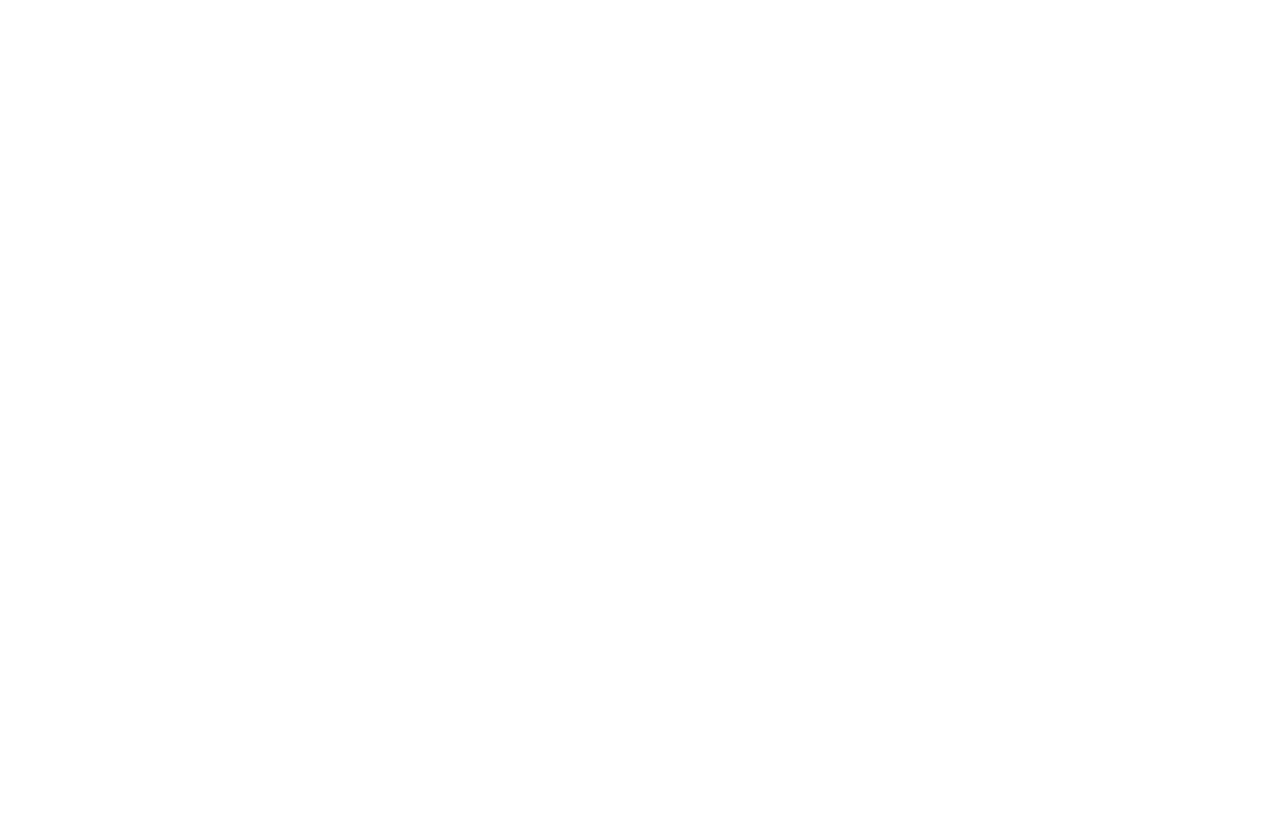
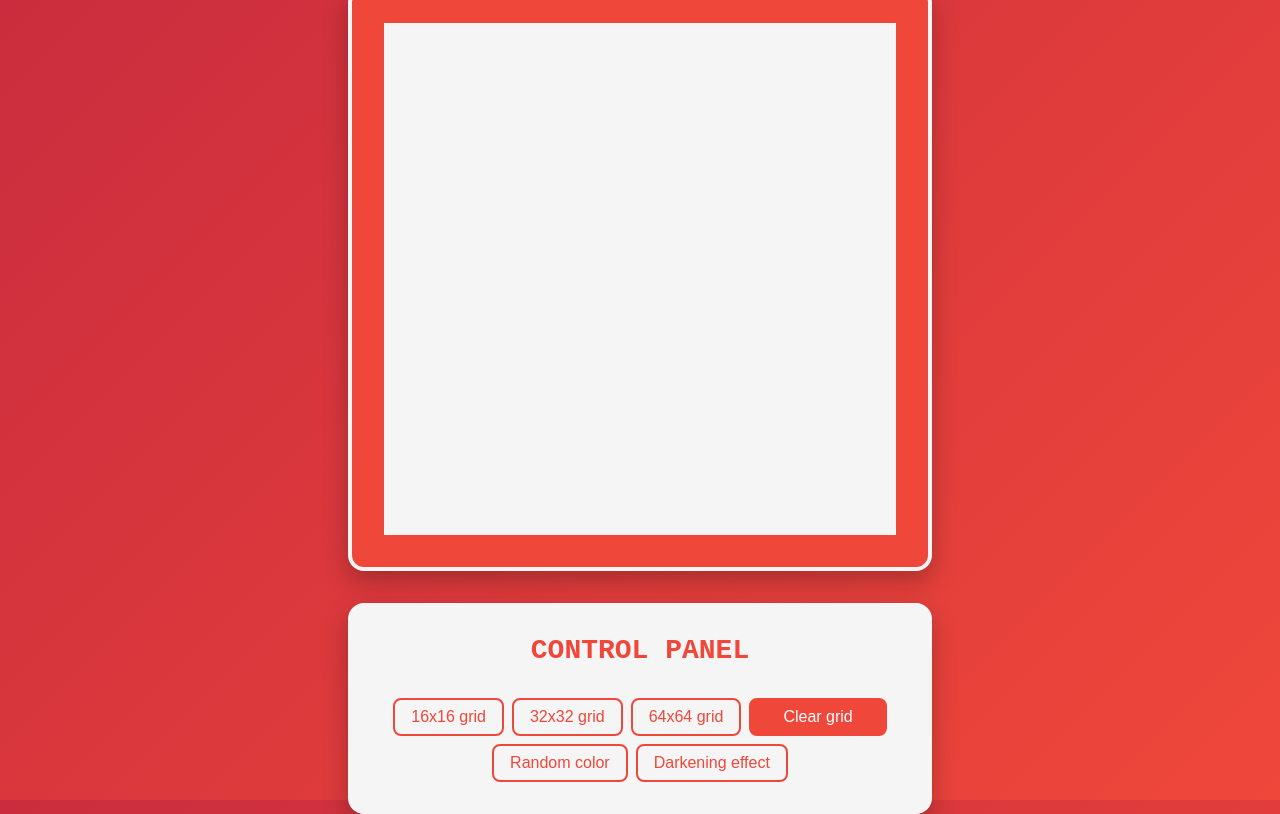
Before and after one commit to epunksandr/etch-a-sketch, a plain HTML site: page index.html in a window 1280 px wide. Drawn offline with Linux system fonts and the light colour scheme.

Commit message:
implement board and drawing

```diff
--- a/index.html
+++ b/index.html
@@ -1,15 +1,42 @@
 <!DOCTYPE html>
 <html lang="en">
+
 <head>
     <meta charset="UTF-8">
-    <meta name="viewport" content="width=device-width, initial-scale=1.0">
+    <meta name="viewport" content="width=device-width, initial-scale=.0">
     <script src="script.js" defer></script>
     <link rel="stylesheet" href="styles.css">
     <title>Etch a Sketch</title>
 </head>
+
 <body>
 
+    <div class="container">
+        <div class="board">
+            <div class="grid"></div>
+        </div>
+
+        <div class="control-panel">
+            <h3>CONTROL PANEL</h3>
+            <div class="buttons">
+                <div class="options">
+                    <button value="16">16x16 grid</button>
+                    <button value="32">32x32 grid</button>
+                    <button value="64">64x64 grid</button>
+                </div>
+                <button id="clearBtn">Clear grid</button>
+            </div>
+            <div class="buttons">
+                <button>Random color</button>
+                <button>Darkening effect</button>
+            </div>
+
+        </div>
+
+
+    </div>
 
 
 </body>
+
 </html>
--- a/script.js
+++ b/script.js
@@ -0,0 +1,62 @@
+const grid = document.querySelector(".grid");
+const buttons = document.querySelectorAll(".options button");
+const clearButton = document.querySelector("#clearBtn");
+
+const gridOptions = [
+    {
+        option: 16,
+        width: "32px",
+        height: "32px",
+        count: 256
+    },
+    {
+        option: 32,
+        width: "16px",
+        height: "16px",
+        count: 1024
+    },
+    {
+        option: 64,
+        width: "8px",
+        height: "8px",
+        count: 4096
+    }
+
+];
+
+let isMouseDown = false;
+document.body.addEventListener("mousedown", () => isMouseDown = true);
+document.body.addEventListener("mouseup", () => isMouseDown = false);
+
+
+function createGrid(option) {
+    grid.innerHTML = "";
+
+    const selectedOption = gridOptions.find(opt => opt.option == option);
+
+    if (!selectedOption) return;
+
+    for (let i = 0; i < selectedOption.count; i++) {
+        const square = document.createElement("div");
+        square.style.width = selectedOption.width;
+        square.style.height = selectedOption.height;
+
+        square.addEventListener("mousedown", () => square.style.backgroundColor = "black");
+
+        square.addEventListener("mousemove", () => {
+            if (isMouseDown) {
+                square.style.backgroundColor = "black"
+            }
+        });
+
+        grid.appendChild(square);
+    }
+}
+
+buttons.forEach(button => button.addEventListener("click", () => createGrid(button.value)));
+
+function clearGrid() {
+    grid.innerHTML = "";
+}
+
+clearButton.addEventListener("click", () => clearGrid())
--- a/styles.css
+++ b/styles.css
@@ -0,0 +1,107 @@
+* {
+    margin: 0;
+    box-sizing: border-box;
+}
+
+body {
+    background: linear-gradient(135deg, #cb2d3e, #ef473a);
+    font-family: 'Courier New', Courier, monospace;
+    user-select: none;
+}
+
+.container {
+    display: flex;
+    flex-direction: column;
+    justify-content: center;
+    align-items: center;
+    height: 100vh;
+}
+
+
+.board {
+    background-color: #ef473a;
+    width: 584px;
+    height: 584px;
+    border: 4px solid #f5f5f5;
+    border-radius: 1rem;
+    padding: 2rem;
+    margin-bottom: 2rem;
+    -webkit-box-shadow: 0px 10px 25px 0px rgba(0, 0, 0, 0.45);
+    box-shadow: 0px 10px 25px 0px rgba(0, 0, 0, 0.25);
+}
+
+.grid {
+
+    display: flex;
+    flex-direction: column;
+    flex-wrap: wrap;
+    width: 512px;
+    height: 512px;
+    background-color: #f5f5f5;
+    margin-bottom: 2rem;
+}
+
+.grid>div {
+    border: 1px solid rgba(0, 0, 0, 0.3);
+    width: 32px;
+    height: 32px;
+}
+
+.control-panel {
+    display: flex;
+    flex-direction: column;
+    align-items: center;
+    width: 584px;
+    padding: 2rem 1.5rem;
+    border-radius: 1rem;
+    background-color: #f5f5f5;
+    -webkit-box-shadow: 0px 10px 25px 0px rgba(0, 0, 0, 0.45);
+    box-shadow: 0px 10px 25px 0px rgba(0, 0, 0, 0.25);
+
+    h3 {
+        font-size: 1.75rem;
+        color: #ef473a;
+        align-self: center;
+        margin-bottom: 2rem;
+    }
+
+    .buttons {
+        display: flex;
+        gap: .5rem;
+    }
+
+    .options {
+        display: flex;
+        justify-content: flex-start;
+        gap: .5rem;
+        margin-bottom: .5rem;
+    }
+
+    button {
+        background-color: transparent;
+        color: #ef473a;
+        border: 2px solid #ef473a;
+        border-radius: 8px;
+        font-size: 1rem;
+        padding: .5rem 1rem;
+        cursor: pointer;
+        transition: all .2s ease;
+
+        &:hover {
+            color: white;
+            background-color: #ef473a;
+        }
+    }
+
+    #clearBtn {
+        align-self: flex-start;
+        background-color: #ef473a;
+        color: white;
+        padding: .5rem 2rem;
+
+        &:hover {
+            background-color: #c52f25;
+            border: 2px solid #c52f25;
+        }
+    }
+}
```
